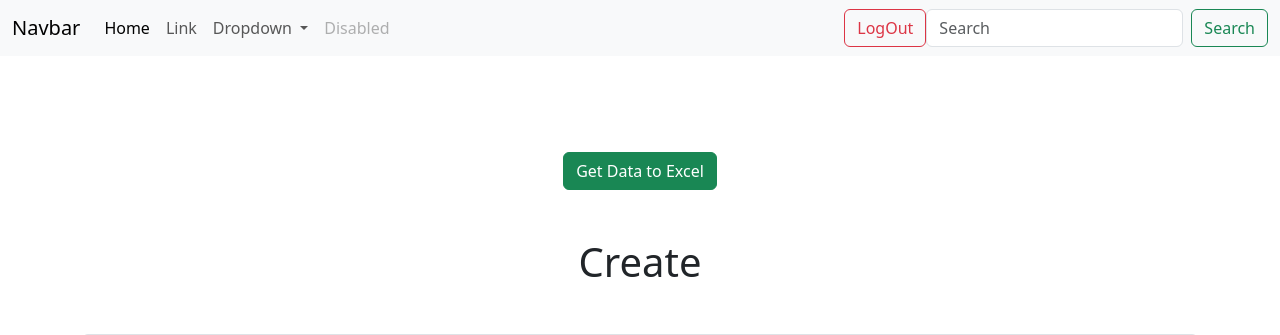
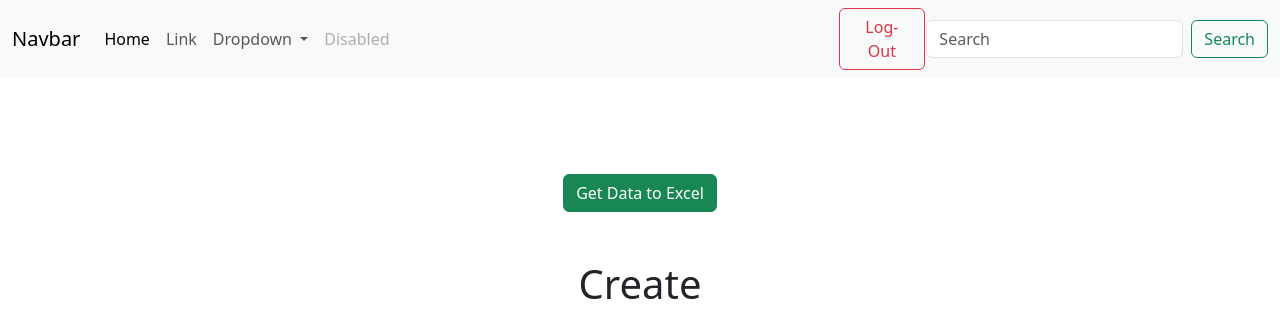
Before and after one commit to HrushikeshBoddu/Employee-Management-System-CRUD, a Django app: page /Create_Record/ in a window 1280 px wide. Shown: the top 335 px of the page. Run offline with Django 5.2, Linux system fonts and the light colour scheme.

Commit message:
add new logout

```diff
--- a/app/templates/index.html
+++ b/app/templates/index.html
@@ -40,7 +40,7 @@
                       </li>
                     </ul>
                     <a href="/LogOut/">
-                      <button class="btn btn-outline-danger" type="submit" style="margin-right: 2%;">LogOut</button>
+                      <button class="btn btn-outline-danger" type="submit" style="margin-right: 2%;">Log-Out</button>
                     </a>
                     <form class="d-flex" role="search">
                       <input class="form-control me-2" type="search" placeholder="Search" aria-label="Search">
```
